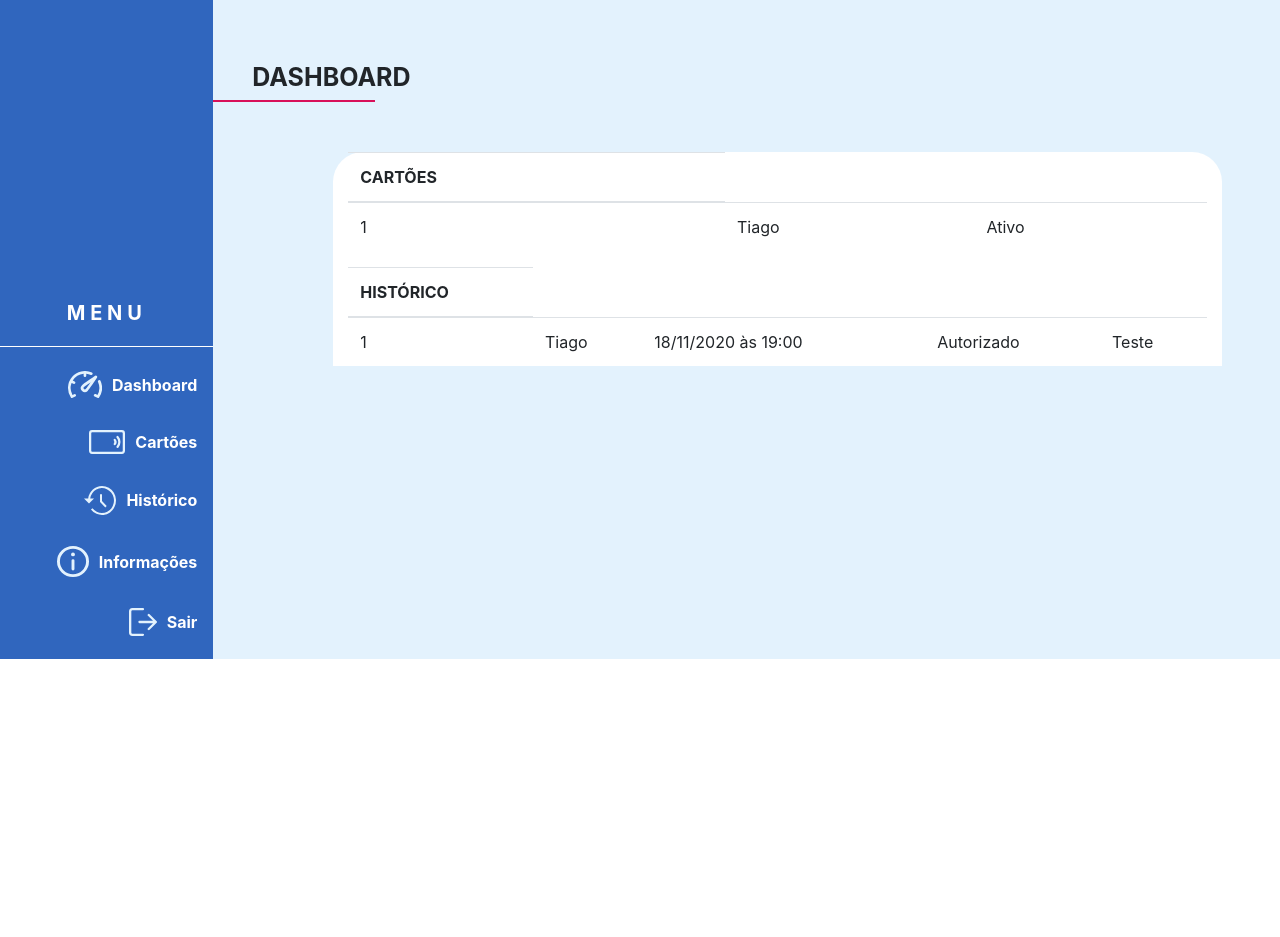
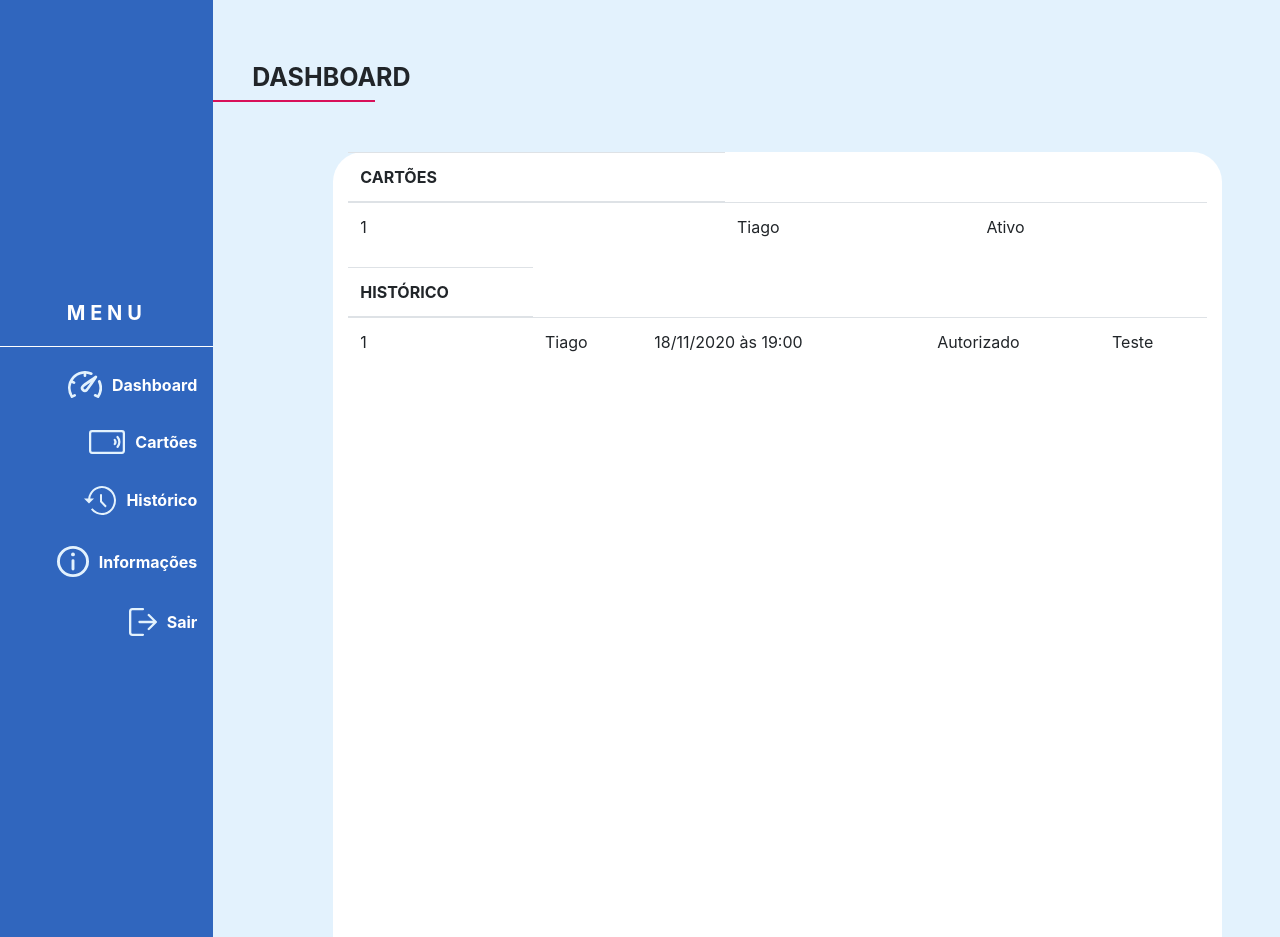
Before and after one commit to tiagobellaver/trabalhoLAB, a React (Create React App) app in the folder frontend/: page / in a window 1280 px wide. Before the commit the page ends 800 px from the top, so only its background shows below. Built offline with nearby package versions, Linux system fonts and the light colour scheme.

Commit message:
CSS fix height

```diff
--- a/frontend/src/main/App.css
+++ b/frontend/src/main/App.css
@@ -74,5 +74,5 @@
     border-top-left-radius: 30px;
     border-top-right-radius: 30px;
     background-color: white;
-
+    min-height: 785px;
 }
```
